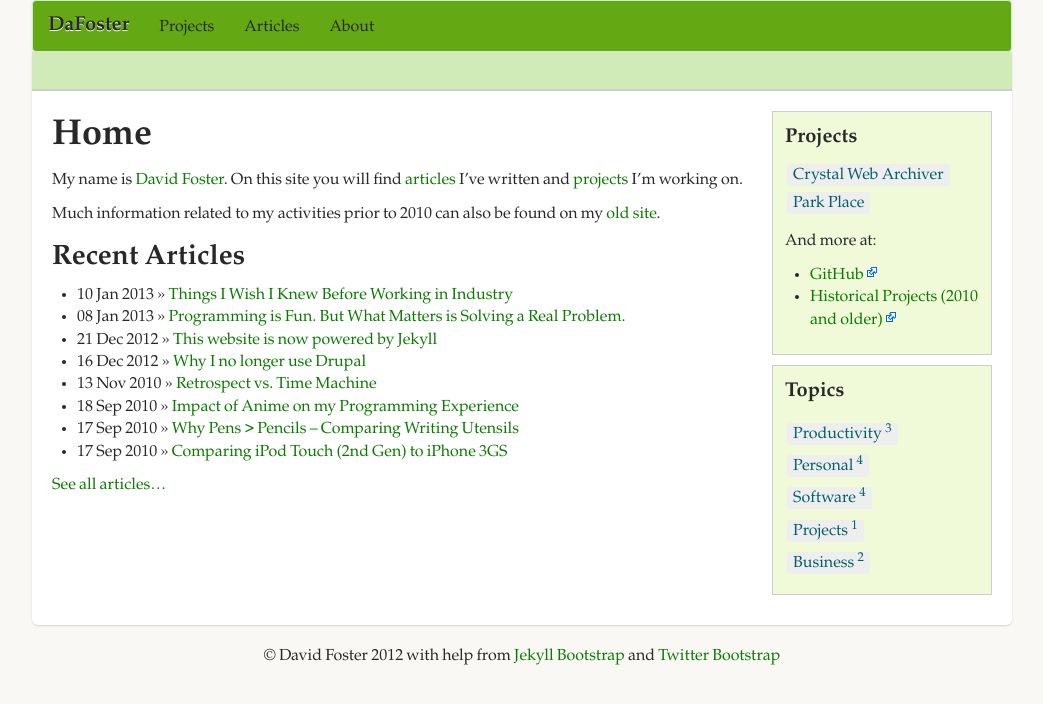
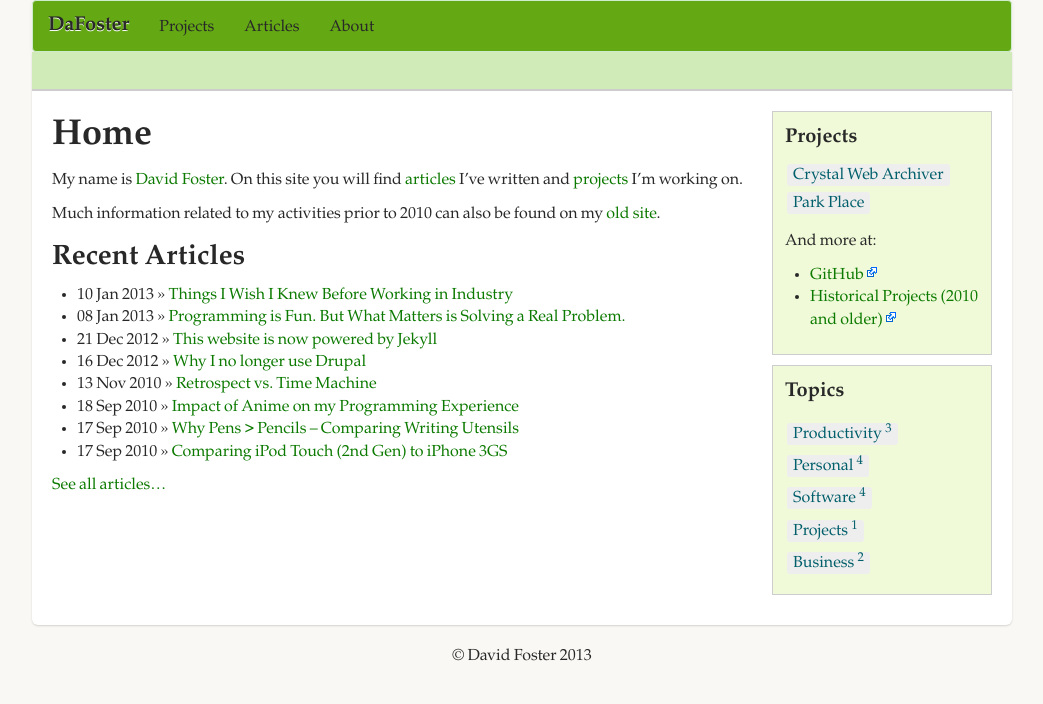
Before and after one commit to davidfstr/dafoster.net, a Jekyll site: the page built from index.md, in a window 1280 px wide. Shown: the top 704 px of the page, without its empty margins (118-1161 px from the left). Built offline with Jekyll 4.4.1, drawn with Linux system fonts in a browser that asks for light colours; Markdown is read by kramdown in place of the engine named in the settings.

Commit message:
Streamline page footer.

```diff
--- a/_layouts/default.html
+++ b/_layouts/default.html
@@ -90,10 +90,7 @@
       </div>
 
       <footer>
-        <p>&copy; {{ site.author.name }} 2012
-          with help from <a href="http://jekyllbootstrap.com" target="_blank" title="The Definitive Jekyll Blogging Framework">Jekyll Bootstrap</a>
-          and <a href="http://twitter.github.com/bootstrap/" target="_blank">Twitter Bootstrap</a>
-        </p>
+        <p>&copy; {{ site.author.name }} {{ site.time | date: '%Y'}}</p>
       </footer>
 
     </div> <!-- /container -->
```
